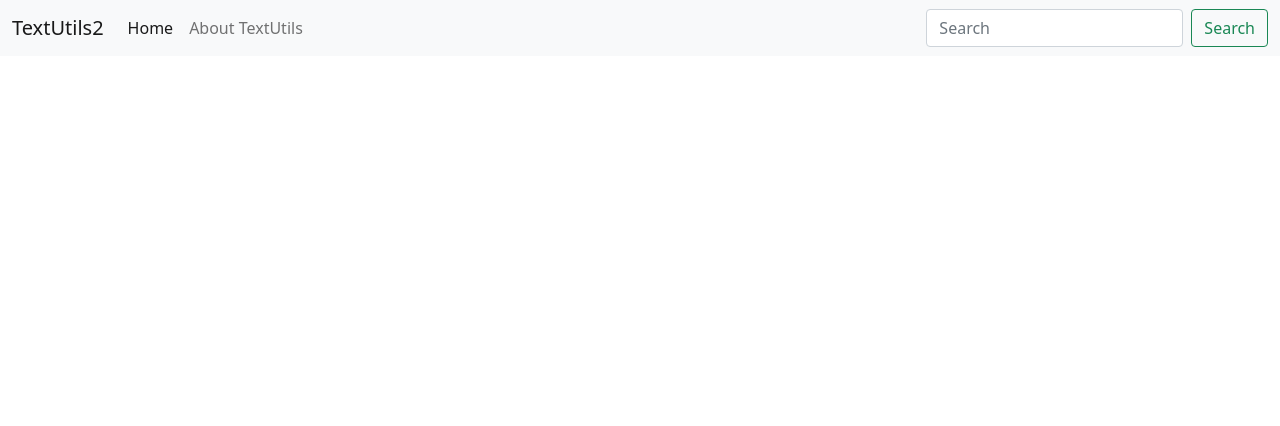
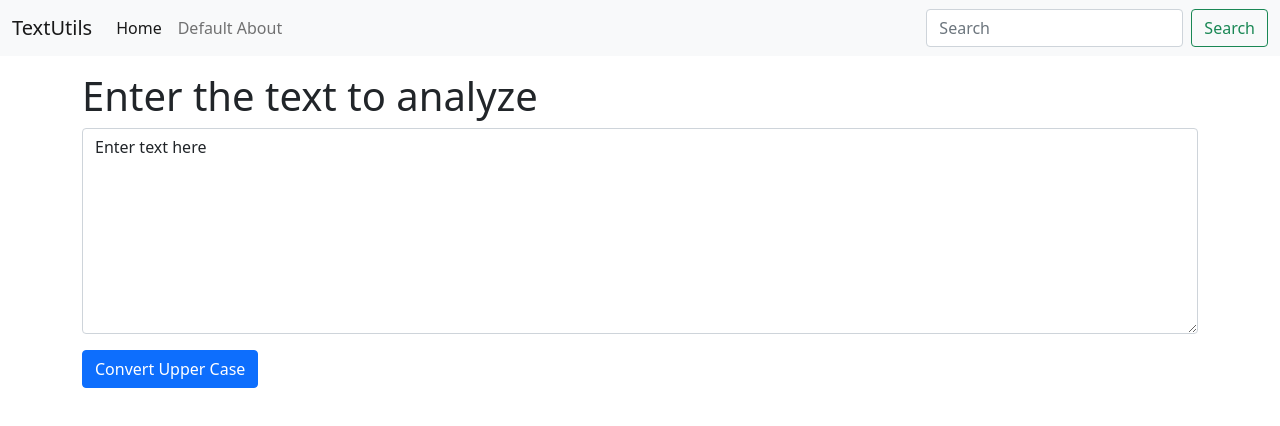
Before and after one commit to akshay98322/textutils, a React (Create React App) app: page / in a window 1280 px wide. Shown: the top 426 px of the page. Built offline with nearby package versions, Linux system fonts and the light colour scheme.

Commit message:
Added Hooks: useState

```diff
--- a/src/App.js
+++ b/src/App.js
@@ -1,15 +1,14 @@
 import './App.css';
 import Navbar from './components/Navbar';
+import TextForm from './components/TextForm';
 
 function App() {
   return (
     <>
-
-<Navbar title="TextUtils2" aboutText= "About TextUtils"/>
-{/* <Navbar/> */}
-
-
-
+    <Navbar title="TextUtils"/>
+    <div className="container my-3">
+      <TextForm heading="Enter the text to analyze"/>
+    </div>
     </>
   );
 }
--- /dev/null
+++ b/src/components/TextForm.js
@@ -0,0 +1,31 @@
+import React,{ useState } from 'react'
+
+export default function TextForm(props) {
+    const [text, setText] = useState('Enter text here');
+    const handleUpClick = () =>{
+        let newText = text.toUpperCase();
+        setText(newText);
+    }
+    const handleLoClick = () =>{
+        let newText = text.toLowerCase();
+        setText(newText);
+    }
+    const handleOnChange = (event) =>{
+        // console.log("On Change");
+        setText(event.target.value);
+
+    }
+
+    return (
+        <div>
+            <h1>{props.heading}</h1>
+            <div className="mb-3">
+                {/* <label for="myBox" class="form-label">Example</label> */}
+                <textarea className="form-control" value={text} onChange={handleOnChange} id="myBox" rows="8"></textarea>
+
+            </div>
+            <button className="btn btn-primary" onClick={handleUpClick}>Convert Upper Case</button>
+            {/* <button className="btn btn-primary" onClick={handleLoClick}>Convert Lower Case</button>        */}
+        </div>
+    )
+}
```
